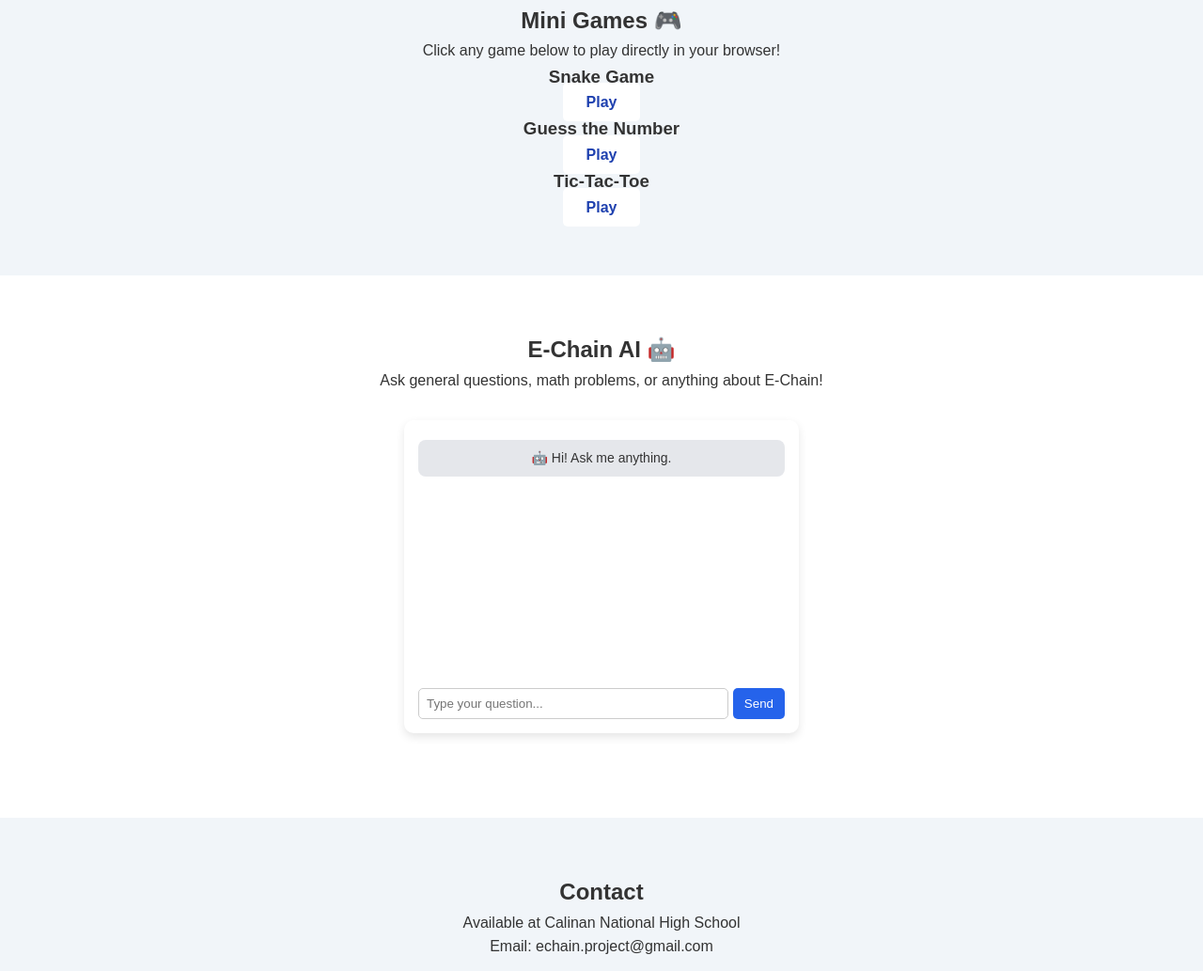
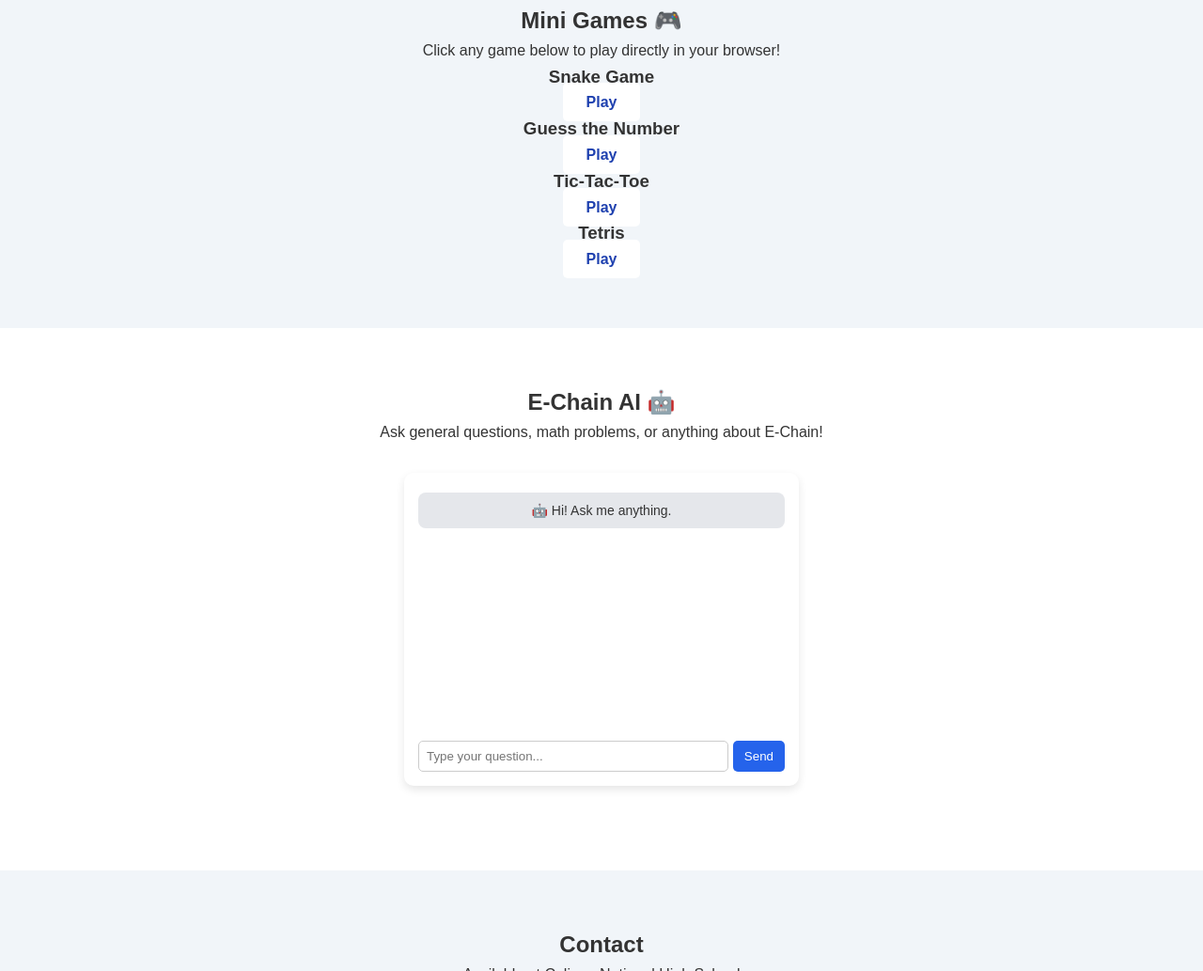
Before and after one commit to abenojaharold12-sketch/e-chain-1, a website: page index.html in a window 1280 px wide. Shown: the part 865-1898 px from the top of the page at 94% size. Drawn offline with Linux system fonts and the light colour scheme.

Commit message:
Update index.html

```diff
--- a/index.html
+++ b/index.html
@@ -61,8 +61,11 @@
     <div class="game-card">
       <h3>Tic-Tac-Toe</h3>
       <a href="games/tictactoe.html" target="_blank" class="btn">Play</a>
-    </div>
-  </div>
+    <div class="game-card">
+  <h3>Tetris</h3>
+  <a href="games/tetris.html" target="_blank" class="btn">Play</a>
+</div>
+
 </section>
 
   <!-- AI CHATBOT -->
```
